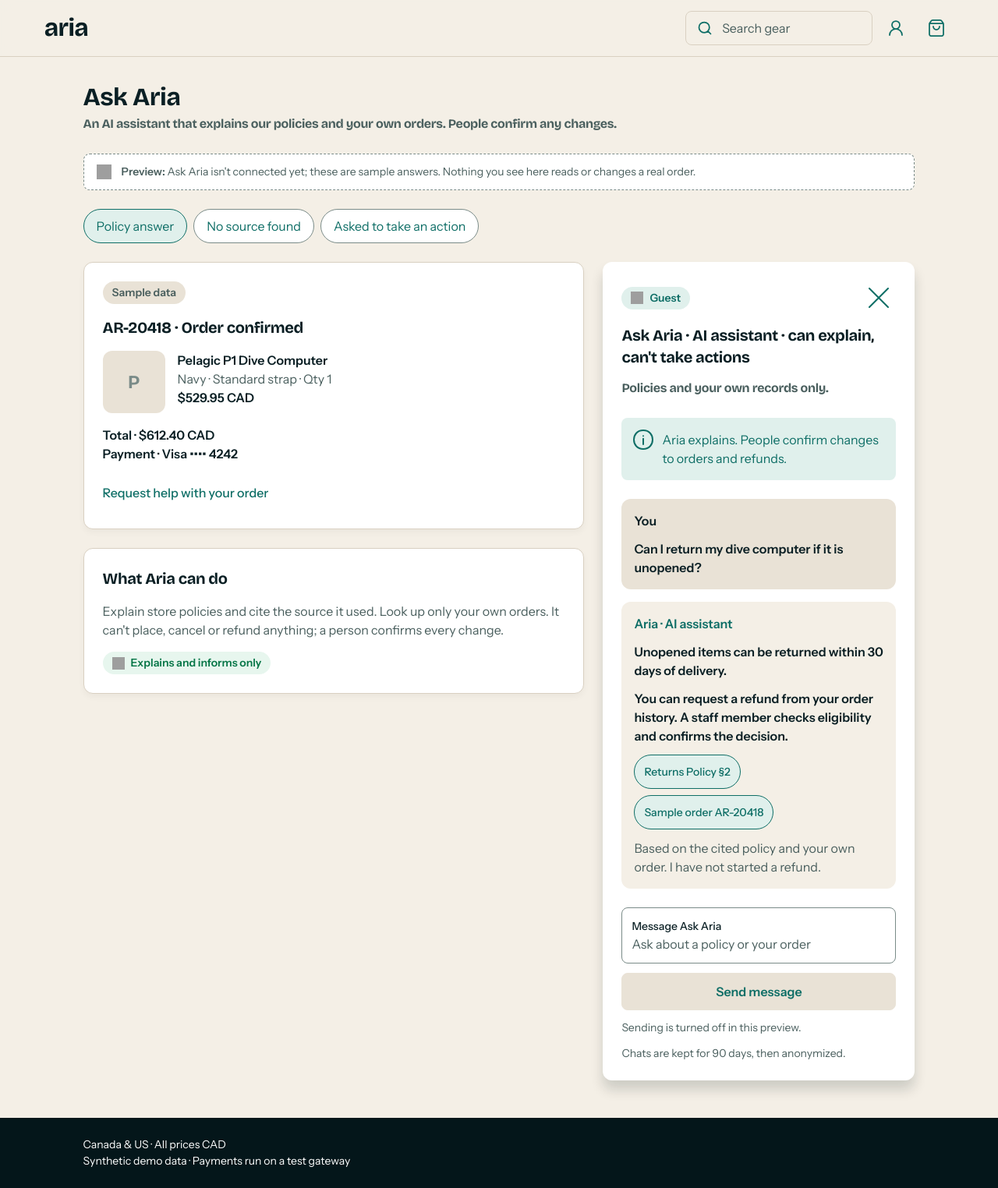
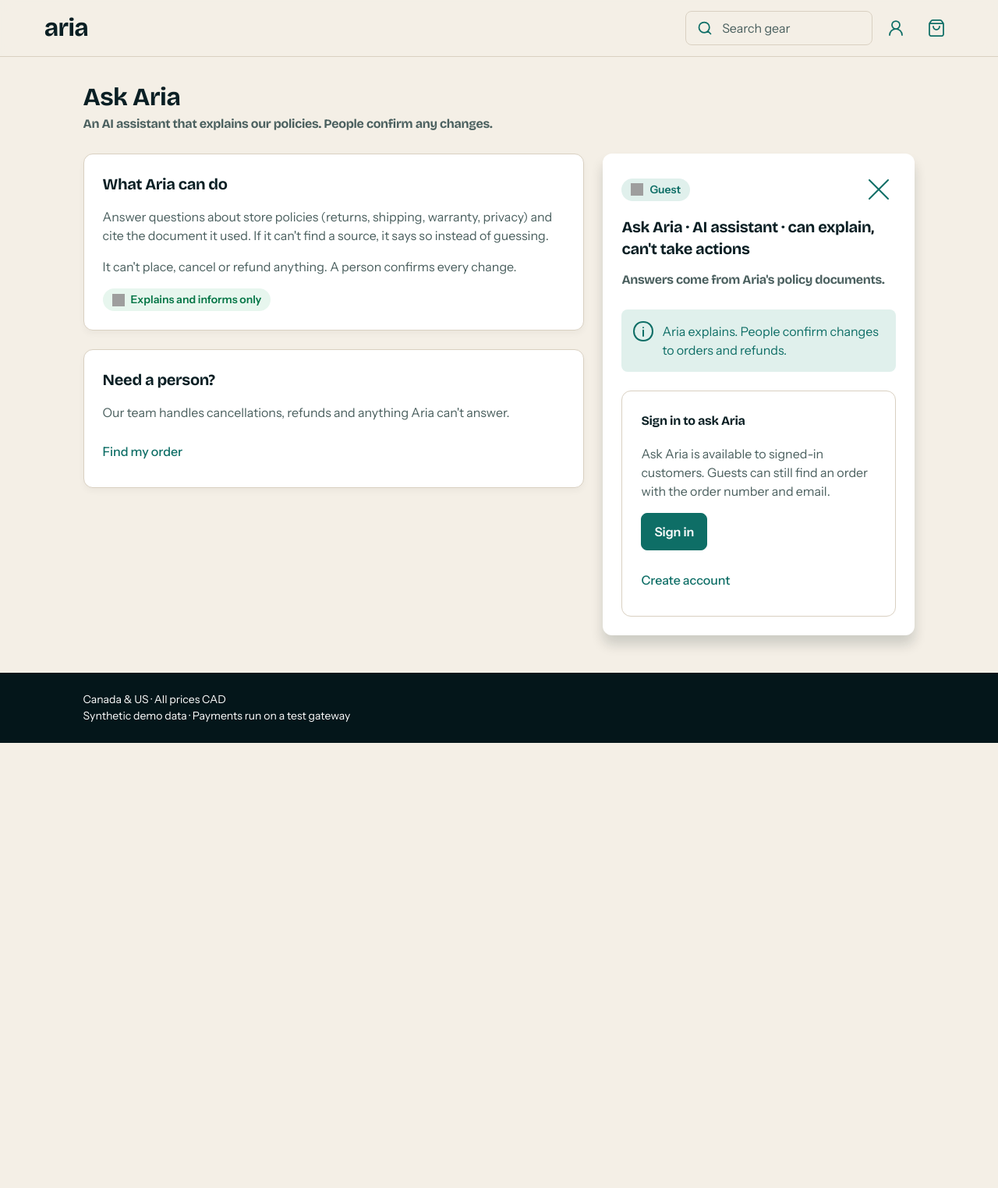
Before and after one commit to ethanp4/Aria-Database-and-RAG, a Django app: page /ask-aria/ in a window 1280 px wide. Shown: the whole page at 78% size. After the commit the page ends 953 px from the top, so only its background shows below. Run offline with Django 5.2, Linux system fonts and the light colour scheme; data that the repository does not hold is empty; grey boxes are pictures that could not be loaded.

Commit message:
feat(chat): wire Ask Aria to the RAG chatbot stream
The Ask Aria page now posts questions (JSON + CSRF header) to chatbot:stream
and renders the server-sent events: streamed answer, cited sources,
refusal with a human-help button (invariant 6), and a friendly message
for 400/401/503 or a dropped stream. Model text is inserted as text, never
HTML. Guests get a sign-in prompt instead of a composer, since the
endpoint requires an account. Preview sample states removed; tests
rewritten for the live page.

```diff
--- a/aria_project/chat/templates/chat/ask.html
+++ b/aria_project/chat/templates/chat/ask.html
@@ -9,53 +9,29 @@
 {% block ask_aria %}{% endblock %}
 
 {% block content %}
-{# UI stub: every message below is fixed sample content. Nothing here reads or changes orders or refunds. #}
+{# Questions go to chatbot:stream from static/js/ask-aria.js. Aria explains only; it never changes orders or refunds. #}
 {% if is_staff_viewer %}{% url 'orders:staff_list' as help_url %}{% url 'orders:staff_list' as close_url %}
 {% elif username %}{% url 'orders:history' as help_url %}{% url 'products:browse' as close_url %}
 {% else %}{% url 'orders:lookup' as help_url %}{% url 'products:browse' as close_url %}{% endif %}
 <div class="aria-page">
     <header class="page-heading">
         <h1>Ask Aria</h1>
-        <p>An AI assistant that explains our policies and your own orders. People confirm any changes.</p>
+        <p>An AI assistant that explains our policies. People confirm any changes.</p>
     </header>
-
-    <div class="prototype-notice" role="note">
-        <span class="sf-icon20"><img src="{% static 'img/icons/info.svg' %}" width="19" height="19" alt=""></span>
-        <p class="m-0"><strong>Preview:</strong> Ask Aria isn't connected yet; these are sample answers. Nothing you see here reads or changes a real order.</p>
-    </div>
-
-    <nav aria-label="Sample conversations">
-        <ul class="chip-row list-unstyled m-0">
-            {% for key, label in states %}
-            <li><a class="chip{% if key == state %} is-active{% endif %}" href="?state={{ key }}"{% if key == state %} aria-current="true"{% endif %}>{{ label }}</a></li>
-            {% endfor %}
-        </ul>
-    </nav>
 
     <div class="aria-columns aria-columns--main-aside">
         <div class="sf-stack aria-hide-mobile">
-            <section class="aria-card" aria-labelledby="sample-order-heading">
-                <span class="status-badge status-badge--neutral align-self-start">Sample data</span>
-                <h2 id="sample-order-heading" class="h3">AR-20418 · Order confirmed</h2>
-                <div class="sf-order-line">
-                    <div class="sf-thumb" aria-hidden="true">P</div>
-                    <div>
-                        <p class="fw-semibold">Pelagic P1 Dive Computer</p>
-                        <p class="sf-muted">Navy · Standard strap · Qty 1</p>
-                        <p class="fw-semibold">$529.95 CAD</p>
-                    </div>
-                </div>
-                <div class="sf-order-facts">
-                    <p>Total · $612.40 CAD</p>
-                    <p>Payment · Visa •••• 4242</p>
-                </div>
-                <a class="text-action" href="{{ help_url }}">Request help with your order</a>
+            <section class="aria-card" aria-labelledby="scope-heading">
+                <h2 id="scope-heading" class="h3">What Aria can do</h2>
+                <p class="sf-muted">Answer questions about store policies (returns, shipping, warranty, privacy) and cite the document it used. If it can't find a source, it says so instead of guessing.</p>
+                <p class="sf-muted">It can't place, cancel or refund anything. A person confirms every change.</p>
+                <span class="status-badge status-badge--success align-self-start"><img src="{% static 'img/icons/circle-check.svg' %}" width="22" height="24" alt="">Explains and informs only</span>
             </section>
 
-            <section class="aria-card" aria-labelledby="scope-heading">
-                <h2 id="scope-heading" class="h3">What Aria can do</h2>
-                <p class="sf-muted">Explain store policies and cite the source it used. Look up only your own orders. It can't place, cancel or refund anything; a person confirms every change.</p>
-                <span class="status-badge status-badge--success align-self-start"><img src="{% static 'img/icons/circle-check.svg' %}" width="22" height="24" alt="">Explains and informs only</span>
+            <section class="aria-card" aria-labelledby="human-heading">
+                <h2 id="human-heading" class="h3">Need a person?</h2>
+                <p class="sf-muted">{% if is_staff_viewer %}Order changes and refund decisions are made from the staff screens.{% else %}Our team handles cancellations, refunds and anything Aria can't answer.{% endif %}</p>
+                <a class="text-action" href="{{ help_url }}">{% if is_staff_viewer %}Staff order list{% elif username %}Go to my orders{% else %}Find my order{% endif %}</a>
             </section>
         </div>
 
@@ -68,7 +44,7 @@
                     </a>
                 </div>
                 <h2 id="assistant-heading">Ask Aria · AI assistant · can explain, can't take actions</h2>
-                <p>Policies and your own records only.</p>
+                <p>Answers come from Aria's policy documents{% if is_staff_viewer %} and staff guides{% endif %}.</p>
             </div>
 
             <div class="alert sf-alert-info mb-0">
@@ -76,64 +52,44 @@
                 <p>Aria explains. People confirm changes to orders and refunds.</p>
             </div>
 
-            <ol class="sf-conversation" aria-label="Sample conversation">
-                {% if state == 'no-source' %}
-                <li class="sf-bubble sf-bubble--user">
-                    <p class="sf-bubble__who">You</p>
-                    <p class="sf-bubble__text">Does Aria cover damage from a custom modification?</p>
-                </li>
-                <li class="sf-bubble sf-bubble--refusal">
-                    <p class="sf-bubble__who">Aria · AI assistant</p>
-                    <p class="sf-bubble__text">I couldn't find this in Aria's policies, so I won't guess. Would you like to talk to a person?</p>
-                    <a class="btn btn-primary" href="{{ help_url }}">Contact customer service</a>
-                </li>
-                {% elif state == 'action-boundary' %}
-                <li class="sf-bubble sf-bubble--user">
-                    <p class="sf-bubble__who">You</p>
-                    <p class="sf-bubble__text">Cancel my order</p>
-                </li>
+            {% if username %}
+            <ol class="sf-conversation" id="ask-conversation" aria-label="Conversation" aria-live="polite">
                 <li class="sf-bubble sf-bubble--assistant">
                     <p class="sf-bubble__who">Aria · AI assistant</p>
-                    <p class="sf-bubble__text">I can't cancel, refund or change orders, but I can explain how. A team member must confirm any cancellation.</p>
-                    <a class="text-action" href="{{ help_url }}">{% if is_staff_viewer %}Staff order list{% elif username %}Your orders · My orders{% else %}Find your order{% endif %}</a>
-                    <p class="sf-bubble__note">Open your own order to contact customer service. No cancellation has been made.</p>
+                    <p class="sf-bubble__text">Hi {{ username }}. Ask me about returns, shipping, warranty or privacy, and I'll point you to the policy I used.</p>
                 </li>
-                {% else %}
-                <li class="sf-bubble sf-bubble--user">
-                    <p class="sf-bubble__who">You</p>
-                    <p class="sf-bubble__text">Can I return my dive computer if it is unopened?</p>
-                </li>
-                <li class="sf-bubble sf-bubble--assistant">
-                    <p class="sf-bubble__who">Aria · AI assistant</p>
-                    <p class="sf-bubble__text">Unopened items can be returned within 30 days of delivery.</p>
-                    <p class="sf-bubble__text">You can request a refund from your order history. A staff member checks eligibility and confirms the decision.</p>
-                    <div>
-                        <p class="visually-hidden">Sources:</p>
-                        <ul class="sf-sources" aria-label="Cited sources">
-                            <li class="sf-source">Returns Policy §2</li>
-                            <li class="sf-source">Sample order AR-20418</li>
-                        </ul>
-                    </div>
-                    <p class="sf-bubble__note">Based on the cited policy and your own order. I have not started a refund.</p>
-                </li>
-                {% endif %}
             </ol>
 
-            <div class="sf-composer">
+            <form class="sf-composer" id="ask-form" method="post" action="{% url 'chatbot:stream' %}"
+                  data-stream-url="{% url 'chatbot:stream' %}" data-help-url="{{ help_url }}"
+                  data-help-label="{% if is_staff_viewer %}Staff order list{% else %}Contact customer service{% endif %}"
+                  novalidate>
+                {% csrf_token %}
                 <div class="aria-field">
                     <div class="aria-field__body">
                         <label for="ask-message">Message Ask Aria</label>
-                        <input id="ask-message" type="text" placeholder="Ask about a policy or your order" disabled aria-describedby="ask-disabled-note">
+                        <textarea id="ask-message" name="message" rows="2" maxlength="{{ max_question_length }}"
+                                  placeholder="Ask about a policy" required aria-describedby="ask-status"></textarea>
                     </div>
                 </div>
-                <button class="btn btn-primary" type="button" disabled aria-describedby="ask-disabled-note">
-                    {# send.svg is drawn white for the enabled button; it's left out while sending is disabled #}
-                    Send message
-                </button>
-                <p id="ask-disabled-note">Sending is turned off in this preview.</p>
+                <button class="btn btn-primary" type="submit" id="ask-send">Send message</button>
+                <p id="ask-status" class="sf-ask-status" role="status"></p>
+                <noscript><p>Ask Aria needs JavaScript to send messages.</p></noscript>
                 <p>Chats are kept for 90 days, then anonymized.</p>
+            </form>
+            {% else %}
+            <div class="aria-card sf-signin-prompt">
+                <h3 class="h4 m-0">Sign in to ask Aria</h3>
+                <p class="sf-muted">Ask Aria is available to signed-in customers. Guests can still find an order with the order number and email.</p>
+                <a class="btn btn-primary" href="{% url 'accounts:login' %}">Sign in</a>
+                <a class="text-action" href="{% url 'accounts:register' %}">Create account</a>
             </div>
+            {% endif %}
         </section>
     </div>
 </div>
 {% endblock %}
+
+{% block extra_js %}
+{% if username %}<script src="{% static 'js/ask-aria.js' %}" defer></script>{% endif %}
+{% endblock %}
--- a/aria_project/chat/views.py
+++ b/aria_project/chat/views.py
@@ -1,28 +1,18 @@
-"""Ask Aria chat screen from the Figma prototype, as a UI stub.
+"""Ask Aria page: the chat UI for the RAG chatbot (chatbot:stream).
 
-The RAG chatbot is not built yet. This page only renders the designed states
-(?state=answer|no-source|action-boundary) with fixed sample content from the
-template. It has no POST handler, writes nothing, and never reads orders or
-refunds: CLAUDE.md invariants 5 and 6 (inform only, refuse without a source).
+This view only renders the page. Questions are posted from the browser to
+chatbot:stream, which requires a signed-in account, scopes sources by role and
+refuses when no source matches (CLAUDE.md invariants 5 and 6). Nothing here reads
+or changes orders or refunds; guests are asked to sign in.
 """
 from django.shortcuts import render
 from django.views.decorators.http import require_GET
 
-# state key -> label for the sample-conversation switcher
-STATES = {
-    'answer': 'Policy answer',
-    'no-source': 'No source found',
-    'action-boundary': 'Asked to take an action',
-}
-DEFAULT_STATE = 'answer'
+from chatbot.views import MAX_QUESTION_LENGTH
 
 
 @require_GET
 def ask_view(request):
-    state = request.GET.get('state', DEFAULT_STATE)
-    if state not in STATES:
-        state = DEFAULT_STATE
     return render(request, 'chat/ask.html', {
-        'state': state,
-        'states': STATES.items(),
+        'max_question_length': MAX_QUESTION_LENGTH,
     })
--- a/aria_project/static/css/storefront.css
+++ b/aria_project/static/css/storefront.css
@@ -152,3 +152,12 @@
 @media (max-width: 575.98px) {
   .sf-assistant { padding: 20px 16px; }
 }
+
+/* Ask Aria live chat */
+.sf-ask-status:empty { display: none; }
+.sf-composer textarea { resize: vertical; }
+.sf-composer .btn:disabled { cursor: progress; }
+.sf-bubble[aria-busy="true"] .sf-bubble__text { color: var(--color-text-secondary); }
+.sf-bubble__text { white-space: pre-wrap; overflow-wrap: anywhere; }
+.sf-signin-prompt { box-shadow: none; }
+.sf-signin-prompt .btn { align-self: flex-start; }
```
Also changed, not shown: aria_project/chat/tests.py (+48 -38 lines), aria_project/static/js/ask-aria.js (added, +172 -0 lines).
